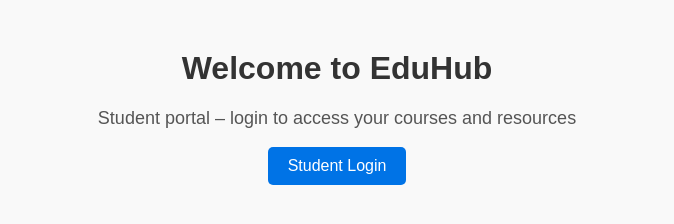
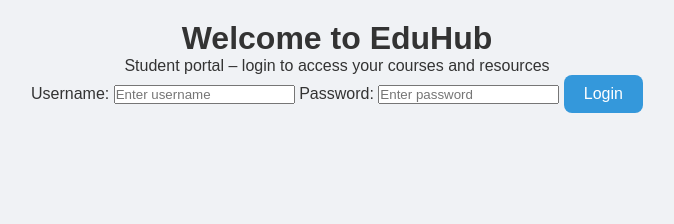
Before and after one commit to muthalithendo-stack/EduHub-, a plain HTML site: page index.html in a window 1280 px wide. Shown: the whole page, without its empty margins (303-977 px from the left). Drawn offline with Linux system fonts and the light colour scheme; files that its build step writes are made by us from their sources.

Commit message:
Implement login form in index.html
Added a login form with username and password fields.

```diff
--- a/index.html
+++ b/index.html
@@ -2,41 +2,8 @@
 <html>
 <head>
   <title>EduHub</title>
-  <!-- Make it mobile-friendly -->
   <meta name="viewport" content="width=device-width, initial-scale=1.0">
-  <!-- Simple styling -->
-  <style>
-    body {
-      font-family: Arial, sans-serif;
-      text-align: center;
-      margin-top: 50px;
-      background-color: #f9f9f9;
-    }
-
-    h1 {
-      color: #333;
-    }
-
-    p {
-      color: #555;
-      font-size: 18px;
-    }
-
-    button {
-      padding: 10px 20px;
-      font-size: 16px;
-      background-color: #0073e6;
-      color: white;
-      border: none;
-      border-radius: 5px;
-      cursor: pointer;
-      transition: background-color 0.3s;
-    }
-
-    button:hover {
-      background-color: #005bb5;
-    }
-  </style>
+  <link rel="stylesheet" href="css/style.css"> <!-- Link to your CSS -->
 </head>
 
 <body>
@@ -44,9 +11,21 @@
 <h1>Welcome to EduHub</h1>
 <p>Student portal – login to access your courses and resources</p>
 
-<button onclick="window.location.href='https://learning.richfield.ac.za/login/index.php'">
-  Student Login
-</button>
+<!-- LOGIN FORM -->
+<section class="login">
+    <form id="loginForm">
+        <label for="username">Username:</label>
+        <input type="text" id="username" placeholder="Enter username" required>
+
+        <label for="password">Password:</label>
+        <input type="password" id="password" placeholder="Enter password" required>
+
+        <button type="submit">Login</button>
+    </form>
+    <p id="loginMessage"></p>
+</section>
+
+<script src="js/script.js"></script> <!-- Link to your JS -->
 
 </body>
 </html>
```
